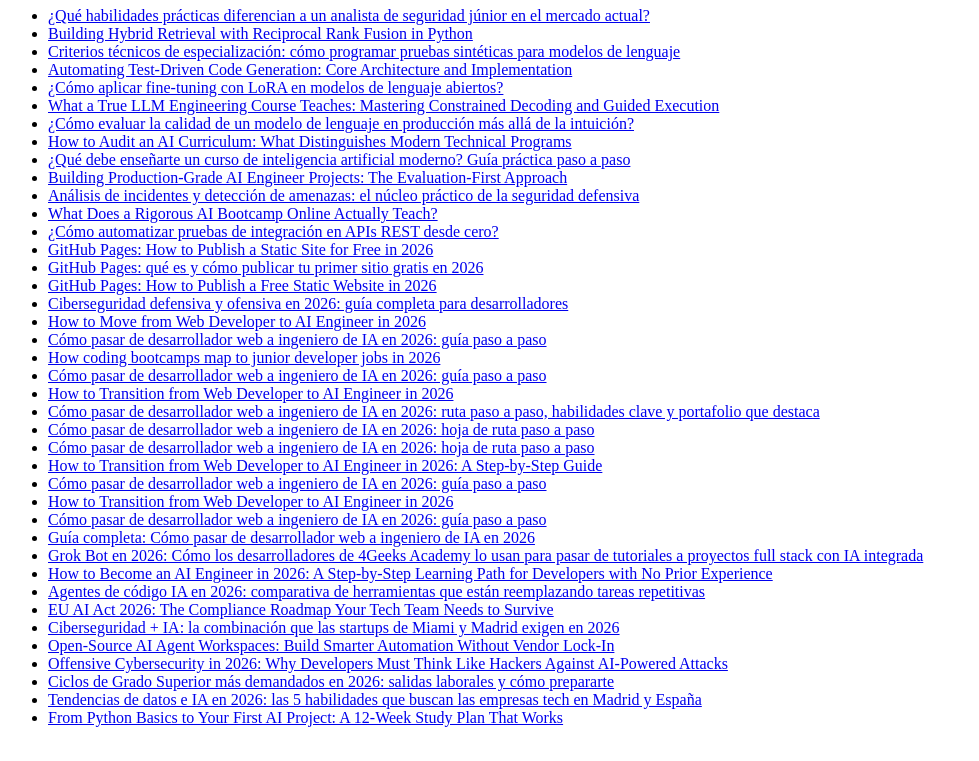
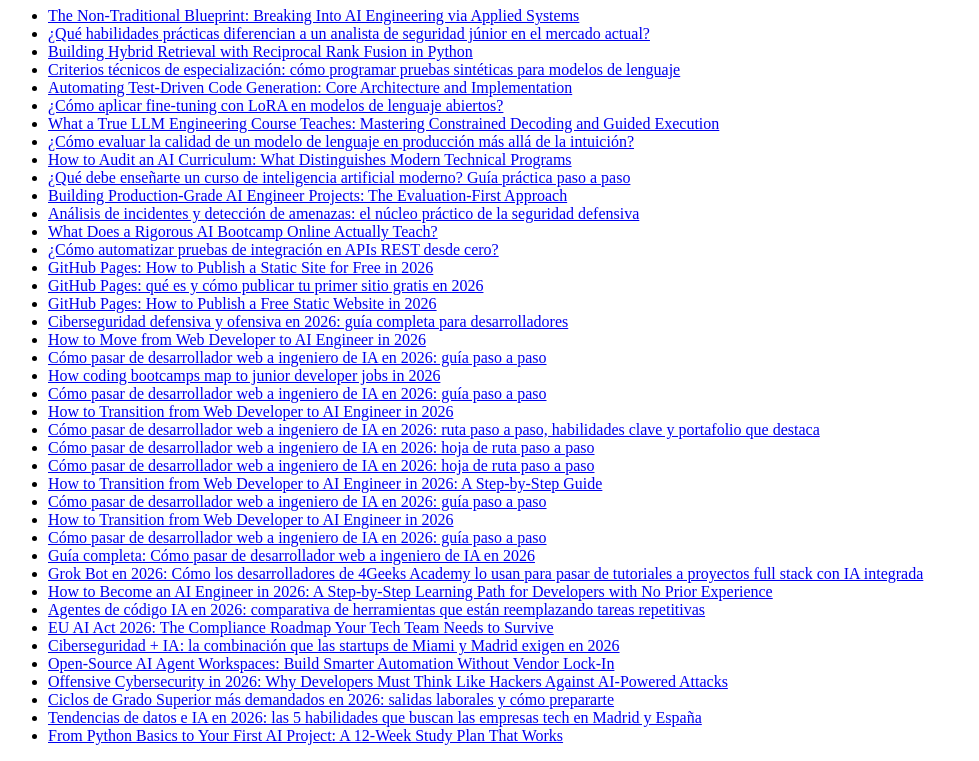
Before and after one commit to KrilinZ/ai-engineering-notes, a plain HTML site: page index.html in a window 1280 px wide. Shown: the part 73-834 px from the top of the page, without its empty margins (0-979 px from the left). Drawn offline with Linux system fonts and the light colour scheme.

Commit message:
index: The Non-Traditional Blueprint: Breaking Into AI En

```diff
--- a/index.html
+++ b/index.html
@@ -11,6 +11,7 @@
 <h1>Articles</h1>
 <ul>
 <!--ARTICLES-->
+<li><a href="the-non-traditional-blueprint-breaking-into-ai-engineering-v/">The Non-Traditional Blueprint: Breaking Into AI Engineering via Applied Systems</a></li>
 <li><a href="que-habilidades-practicas-diferencian-a-un-analista-de-segur/">¿Qué habilidades prácticas diferencian a un analista de seguridad júnior en el mercado actual?</a></li>
 <li><a href="building-hybrid-retrieval-with-reciprocal-rank-fusion-in-pyt/">Building Hybrid Retrieval with Reciprocal Rank Fusion in Python</a></li>
 <li><a href="criterios-tecnicos-de-especializacion-como-programar-pruebas/">Criterios técnicos de especialización: cómo programar pruebas sintéticas para modelos de lenguaje</a></li>
```
